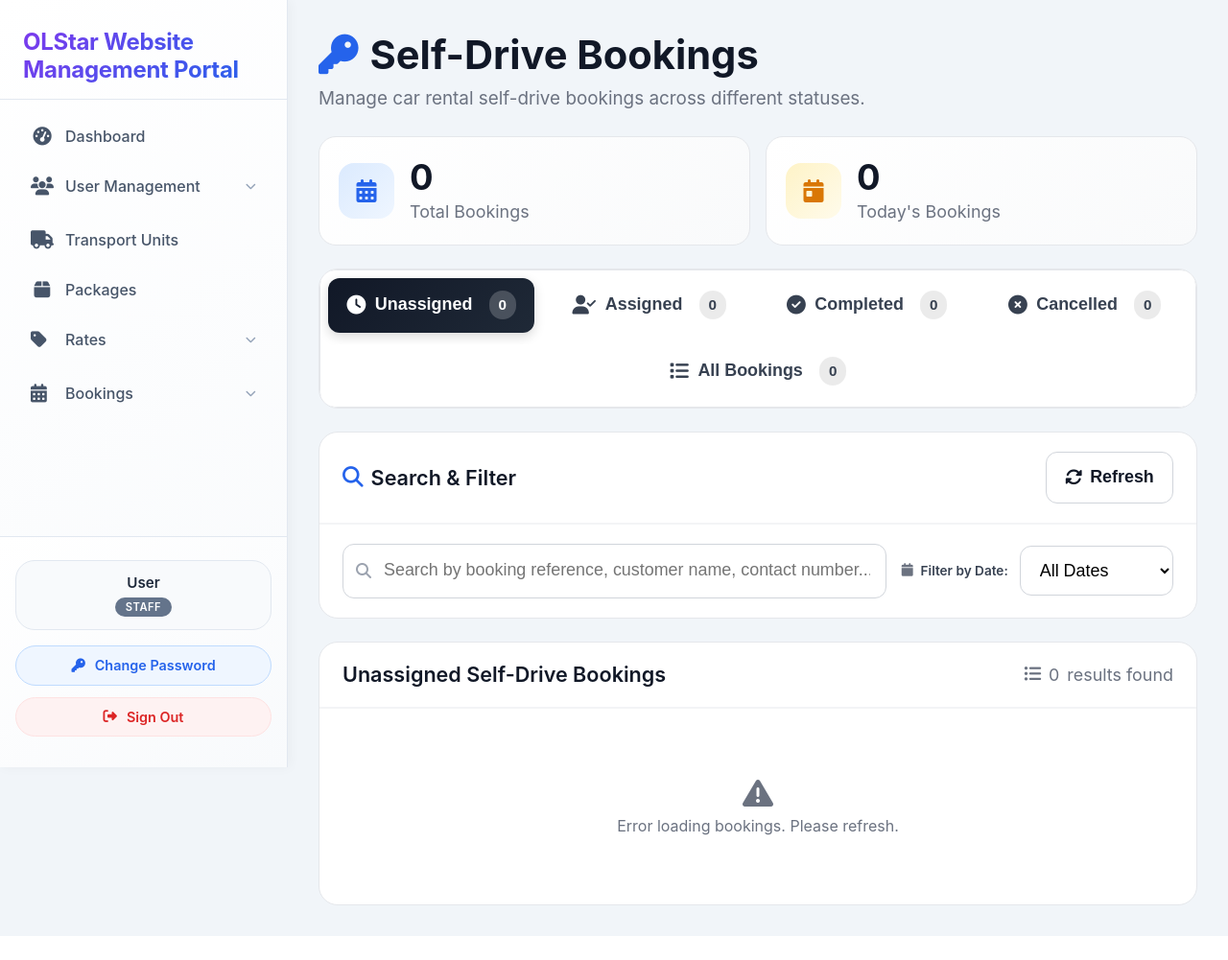
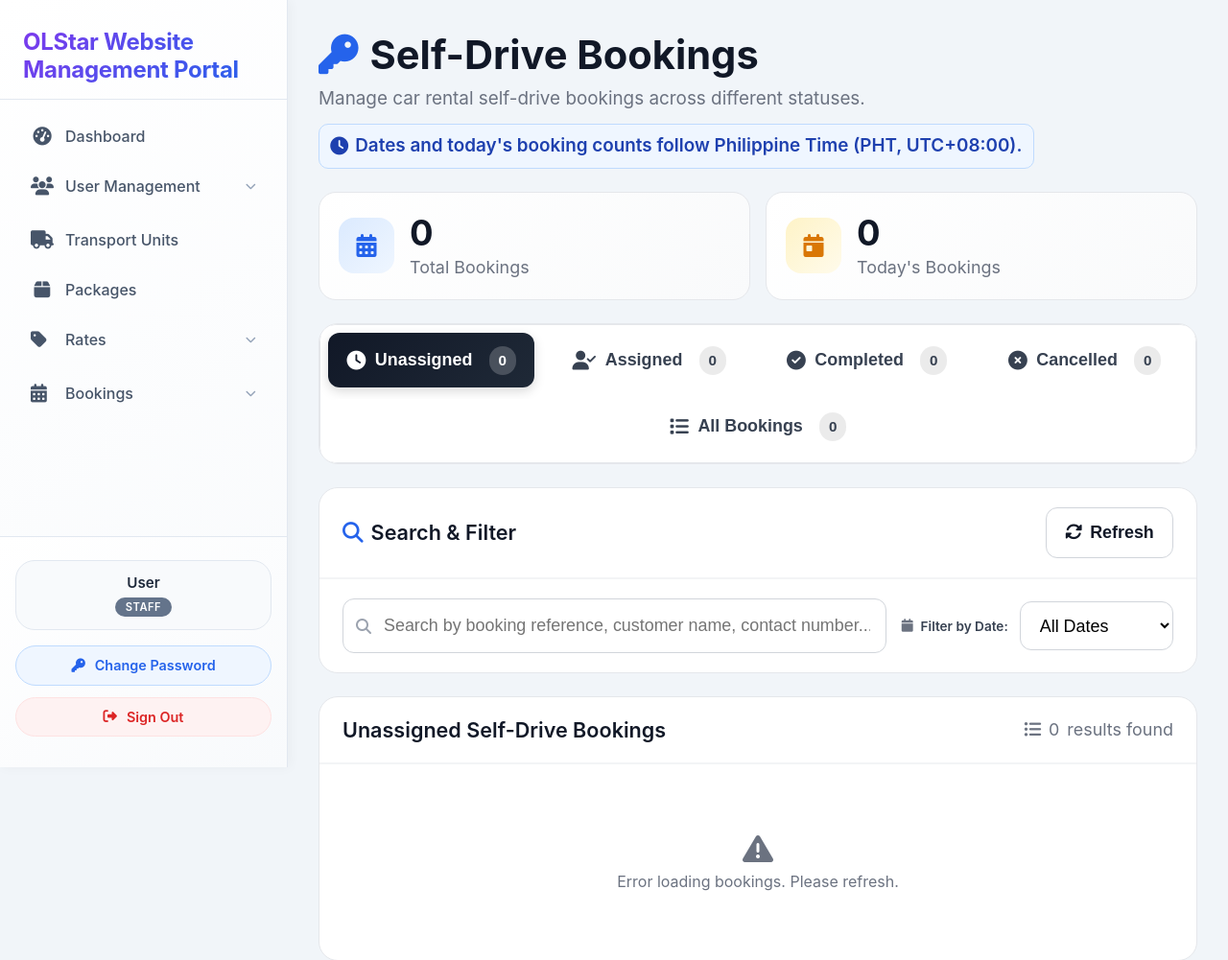
Before and after one commit to ZyaXielle04/OLStar-Website-Admin-Portal, a Flask app: template templates/bookings/self_drive.html in a window 1280 px wide. Shown: the top 1001 px of the page at 96% size. Before the commit the page ends 976 px from the top, so only its background shows below. Run offline with Flask 3, Linux system fonts and the light colour scheme; the template is opened without the code that fills it, so the values that code supplies are empty; parts of the project's set-up code (start-up, migrations or seed data) failed here and were passed over; some libraries are stand-ins or nearby versions.

Commit message:
Show booking timezone note

```diff
--- a/static/css/bookings/self_drive.css
+++ b/static/css/bookings/self_drive.css
@@ -32,6 +32,20 @@
 .dashboard-header p {
     color: #6b7280;
     font-size: 0.95rem;
+}
+
+.dashboard-header .timezone-note {
+    display: inline-flex;
+    align-items: center;
+    gap: 0.45rem;
+    width: fit-content;
+    margin-top: 0.35rem;
+    padding: 0.45rem 0.7rem;
+    border: 1px solid #bfdbfe;
+    border-radius: 10px;
+    background: #eff6ff;
+    color: #1e40af;
+    font-weight: 600;
 }
 
 /* ============================================
--- a/templates/bookings/airport_transfer.html
+++ b/templates/bookings/airport_transfer.html
@@ -28,6 +28,10 @@
             Airport Transfer Bookings
         </h1>
         <p>Manage airport transfer bookings across different statuses.</p>
+        <p class="timezone-note">
+            <i class="fas fa-clock"></i>
+            Dates and today's booking counts follow Philippine Time (PHT, UTC+08:00).
+        </p>
     </div>
 
     <!-- STATS -->
--- a/templates/bookings/self_drive.html
+++ b/templates/bookings/self_drive.html
@@ -28,6 +28,10 @@
             Self-Drive Bookings
         </h1>
         <p>Manage car rental self-drive bookings across different statuses.</p>
+        <p class="timezone-note">
+            <i class="fas fa-clock"></i>
+            Dates and today's booking counts follow Philippine Time (PHT, UTC+08:00).
+        </p>
     </div>
 
     <!-- STATS -->
--- a/templates/bookings/with_driver_metro.html
+++ b/templates/bookings/with_driver_metro.html
@@ -28,6 +28,10 @@
             Metro Manila Point-to-Point Bookings
         </h1>
         <p>Manage point-to-point metro bookings with driver service across Metro Manila.</p>
+        <p class="timezone-note">
+            <i class="fas fa-clock"></i>
+            Dates and today's booking counts follow Philippine Time (PHT, UTC+08:00).
+        </p>
     </div>
 
     <!-- STATS -->
--- a/templates/bookings/with_driver_provincial.html
+++ b/templates/bookings/with_driver_provincial.html
@@ -28,6 +28,10 @@
             Provincial Car Rental with Driver
         </h1>
         <p>Manage provincial car rental bookings across different provinces and destinations.</p>
+        <p class="timezone-note">
+            <i class="fas fa-clock"></i>
+            Dates and today's booking counts follow Philippine Time (PHT, UTC+08:00).
+        </p>
     </div>
 
     <!-- STATS -->
```
Also changed, not shown: static/css/bookings/airport_transfer.css (+14 -0 lines), static/css/bookings/provincial_car_rental.css (+14 -0 lines), static/css/bookings/with_driver_metro.css (+14 -0 lines).
